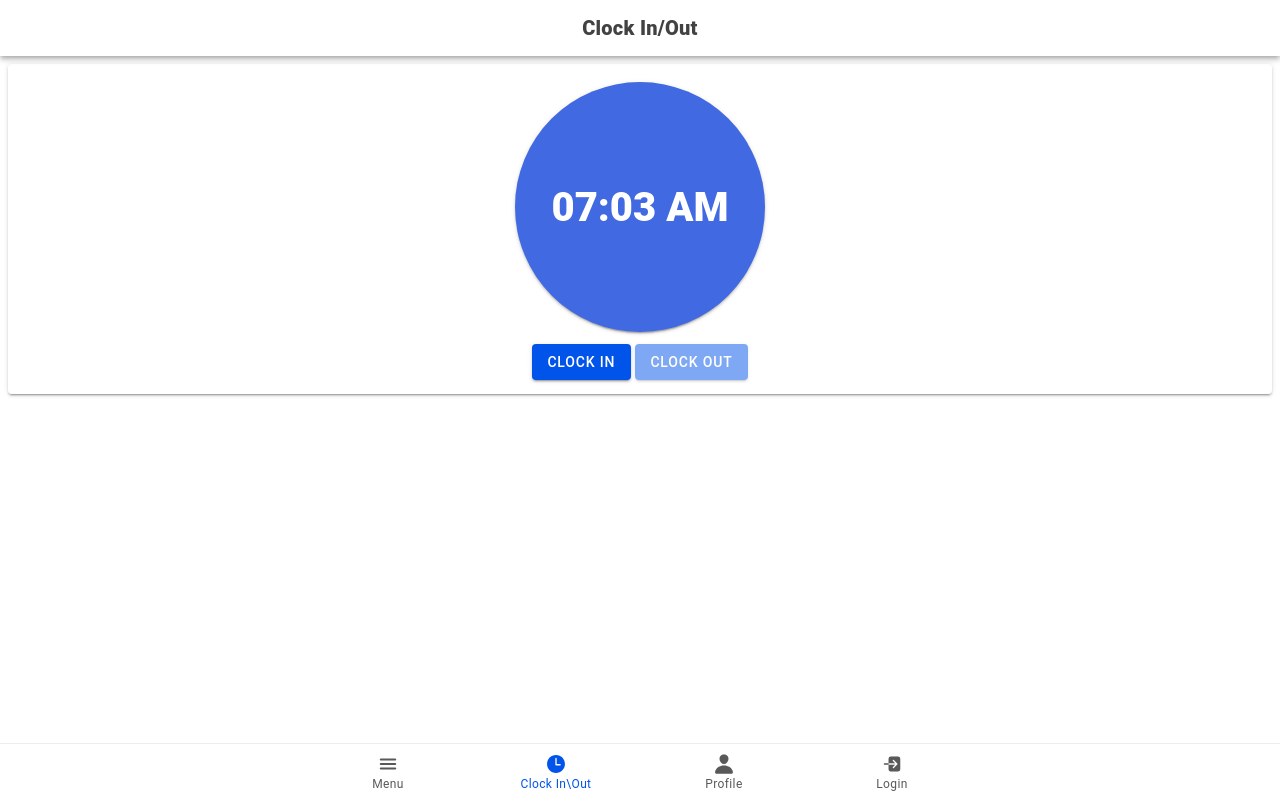
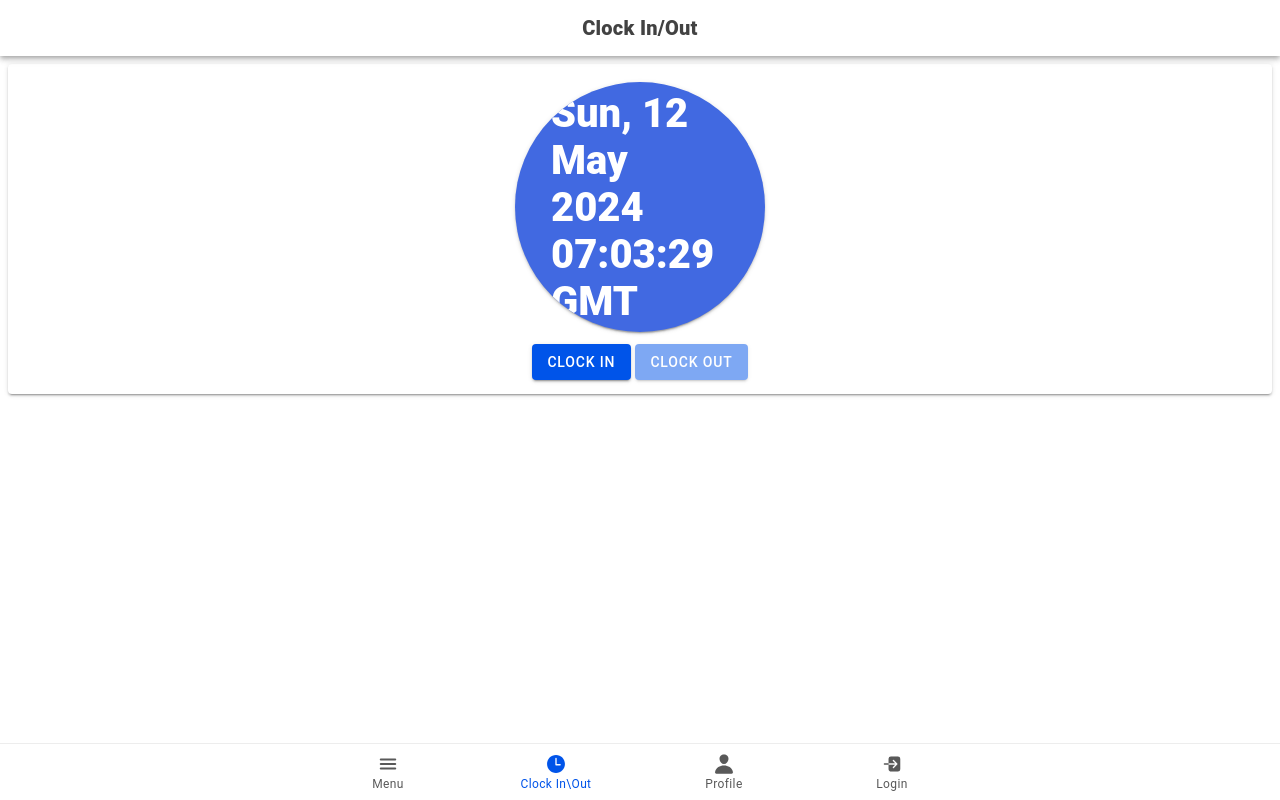
Before and after one commit to AyamNil/Attendify, a React (Vite) app: page /tab2 in a window 1280 px wide. Built offline with nearby package versions, Linux system fonts and the light colour scheme.

Commit message:
UseEffect

```diff
--- a/src/pages/Login.tsx
+++ b/src/pages/Login.tsx
@@ -12,7 +12,7 @@ import {
 import ExploreContainer from "../components/ExploreContainer";
 import "./sass/Login.scss";
 import "./sass/app.scss"
-import { useState } from "react";
+import { useEffect, useState } from "react";
 
 const Tab4: React.FC = () => {
 
@@ -21,21 +21,53 @@ const Tab4: React.FC = () => {
     password: "",
   });
 
+
+  //  const handleChangeEmail = (e: CustomEvent) => {
+  //     setUser({
+  //       ...user,
+  //       email: e.detail.value,
+  //     });
+  //     console.log("Changed To Email ==",user.email);
+
+  //   }
+
+  //   const handleChangePassword = (e: CustomEvent) => {
+  //     setUser({
+  //       ...user,
+  //       password: e.detail.value,
+  //     });
+  //     console.log("Pass Changed to == ",user.password);
+
+  //   }
+
   const handleInputChange = (e: CustomEvent) => {
     const { name, value } = (e.target as HTMLInputElement);
     setUser({
       ...user,
       [name]: value,
     });
+    console.log(user);
+
   }
 
-  const handleLogin = () => {
-    console.log(user);
-    setUser({
-      email: "",
-      password: "",
-    });
-  }
+  const handleLogin = (user: { email: string, password: string }) => {
+    // setUser(currentUser => {
+    //   console.log("User logged in:", currentUser);
+    //   if (currentUser.email === "kocos@gmail.com" && currentUser.password === "123") {
+    //     console.log("User logged in successfully");
+    //   } else {
+    //     console.log("Failed Auth");
+    //   }
+    //   return currentUser;
+    // });
+    console.log("User logged in:", user);
+
+  };
+
+  useEffect(() => {
+    handleInputChange;
+    console.log("User state updated:", user);
+  }, [user.email, user.password]);
 
   return (
     <IonPage>
@@ -77,7 +109,7 @@ const Tab4: React.FC = () => {
             onIonChange={handleInputChange}
             required={true}
           />
-          <IonButton onClick={handleLogin}>Sign In</IonButton>
+          <IonButton onClick={() => handleLogin(user)}>Sign In</IonButton>
         </IonCard>
       </IonContent>
     </IonPage>
--- a/src/pages/Tab2.tsx
+++ b/src/pages/Tab2.tsx
@@ -15,7 +15,7 @@ import "./sass/Tab2.scss";
 import "./sass/app.scss";
 
 const Tab2: React.FC = () => {
-  let time = new Date().toLocaleTimeString([], { hour: '2-digit', minute: '2-digit' }); // Only hours and minutes
+  let time = new Date().toUTCString(); // Only hours and minutes
   const [clockIn, setClockIn] = useState<string[]>([]);
   const [clockOut, setClockOut] = useState<string[]>([]);
 
@@ -23,7 +23,7 @@ const Tab2: React.FC = () => {
   const [msg, setMsg] = useState(""); // Set message to empty string
   const [isClockIn, setIsClockIn] = useState(false); // Set isClockIn to false
   const UpdateTime = () => {
-    time = new Date().toLocaleTimeString([], { hour: '2-digit', minute: '2-digit' }); // Update time with hours and minutes
+    time = new Date().toUTCString(); // Update time with hours and minutes
     setTime(time);
   };
 
```
